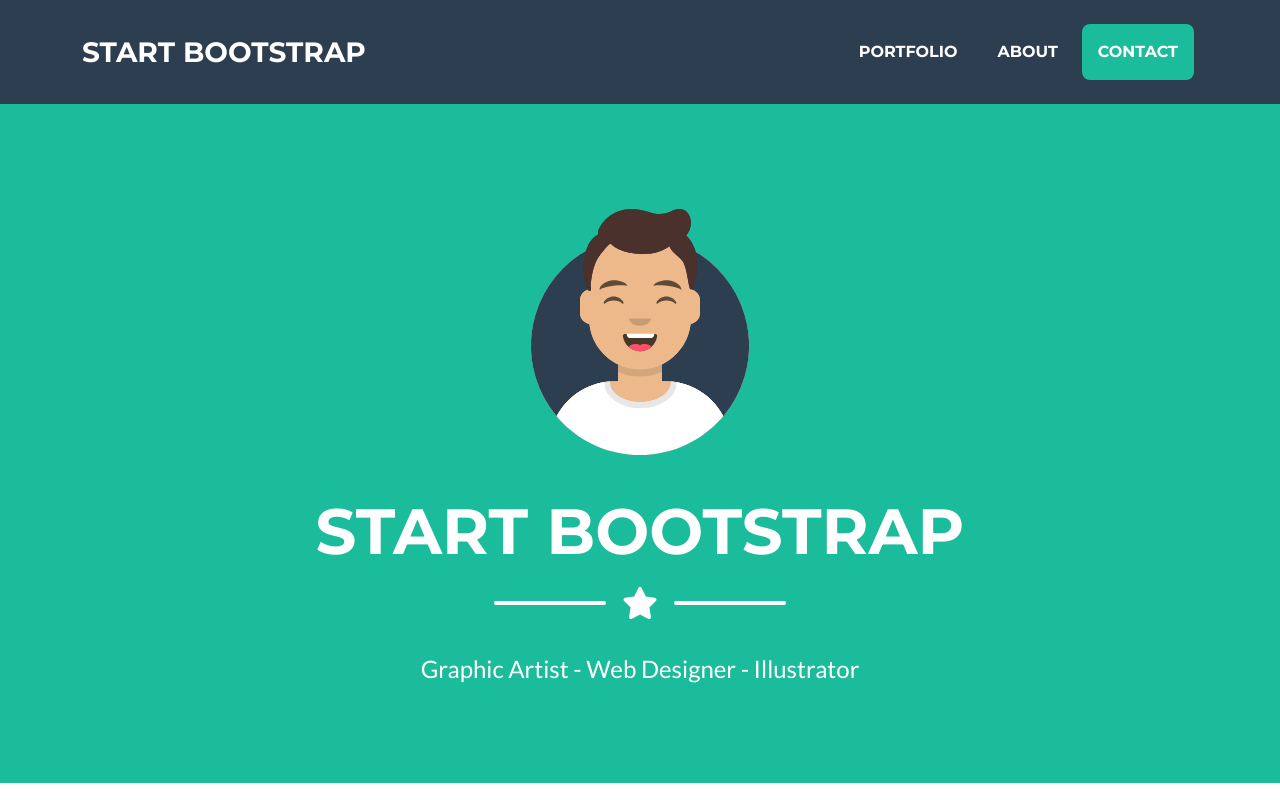
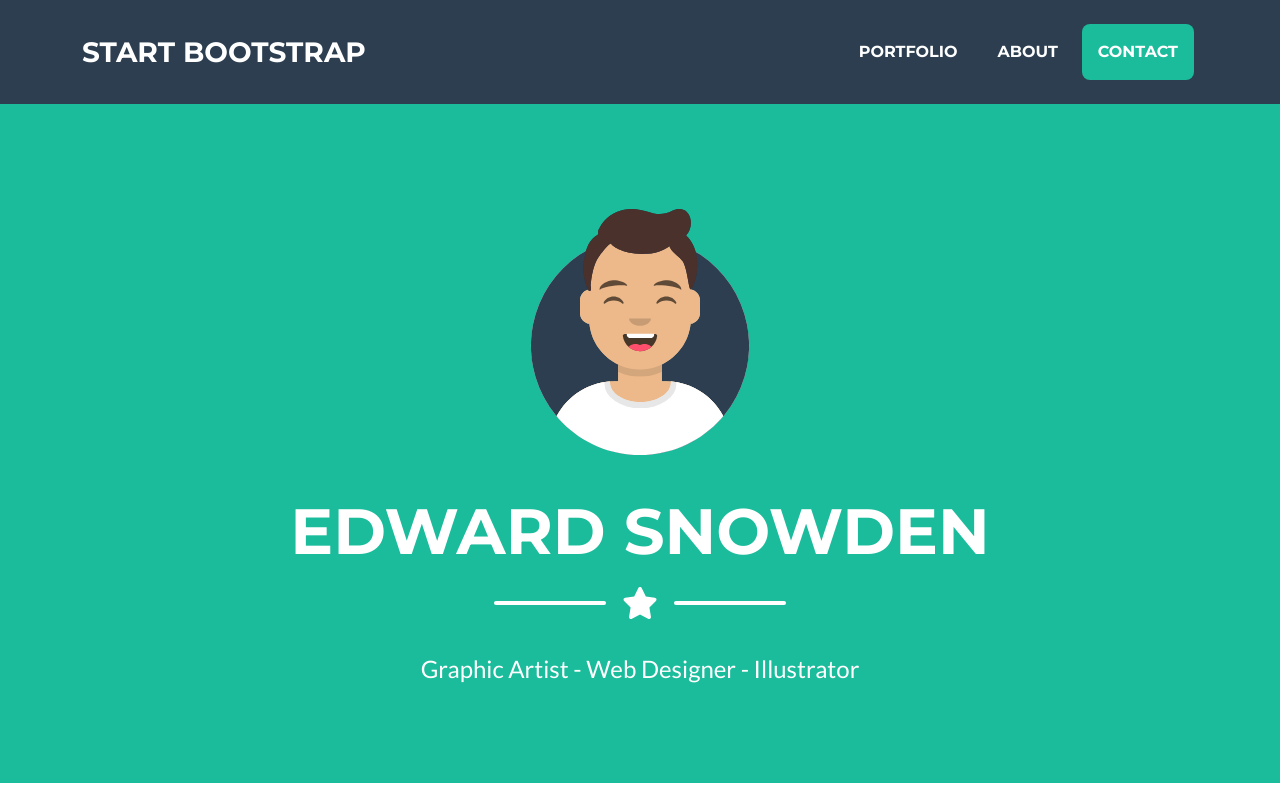
Before and after one commit to CristianM18/Taller2, a plain HTML site: page index.html in a window 1280 px wide. Shown: the top 800 px of the page. Drawn offline with nearby package versions, Linux system fonts and the light colour scheme.

Commit message:
Segundo Commit
nombre personaje

```diff
--- a/index.html
+++ b/index.html
@@ -5,7 +5,7 @@
         <meta name="viewport" content="width=device-width, initial-scale=1, shrink-to-fit=no" />
         <meta name="description" content="" />
         <meta name="author" content="" />
-        <title>Freelancer - Start Bootstrap Theme</title>
+        <title>Freelancer - Edward Snowden</title>
         <!-- Favicon-->
         <link rel="icon" type="image/x-icon" href="assets/favicon.ico" />
         <!-- Font Awesome icons (free version)-->
@@ -40,7 +40,7 @@
                 <!-- Masthead Avatar Image-->
                 <img class="masthead-avatar mb-5" src="assets/img/avataaars.svg" alt="..." />
                 <!-- Masthead Heading-->
-                <h1 class="masthead-heading text-uppercase mb-0">Start Bootstrap</h1>
+                <h1 class="masthead-heading text-uppercase mb-0">Edward Snowden</h1>
                 <!-- Icon Divider-->
                 <div class="divider-custom divider-light">
                     <div class="divider-custom-line"></div>
```
